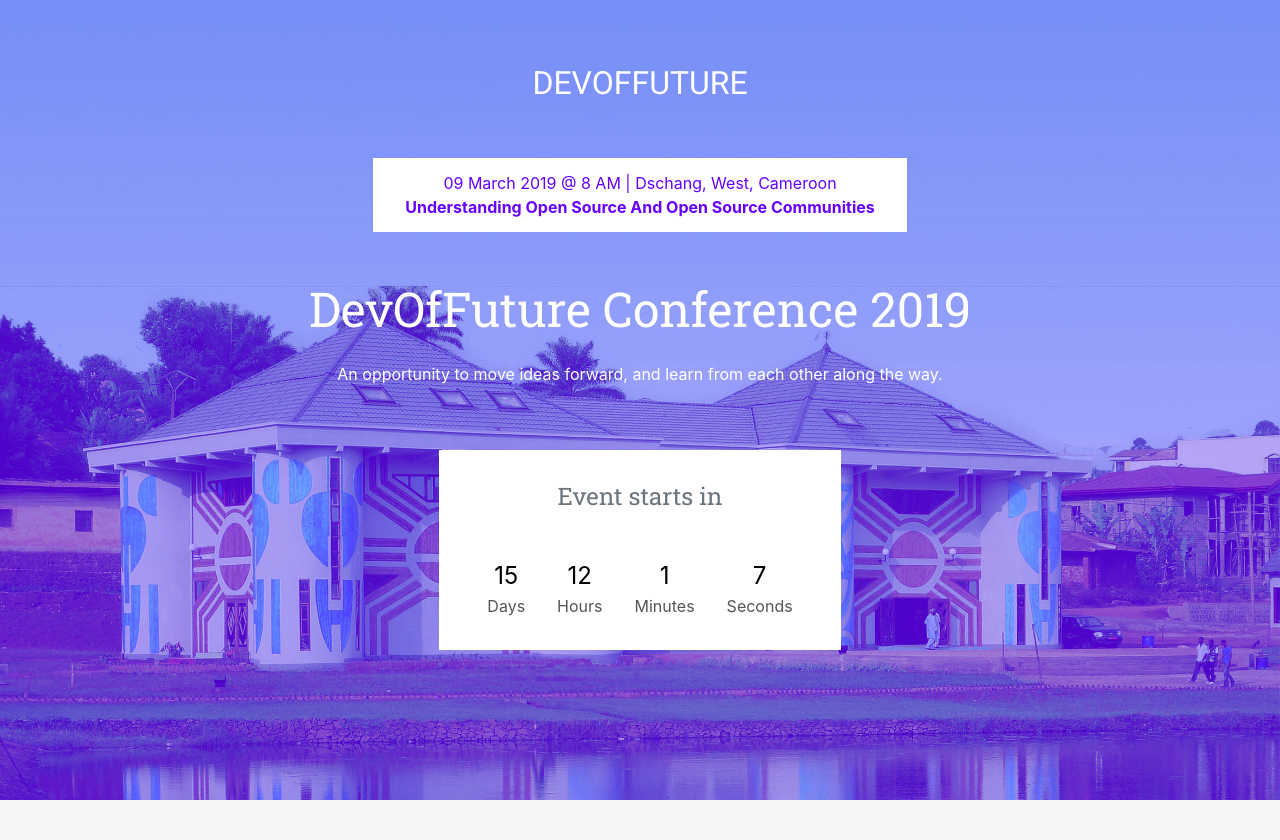
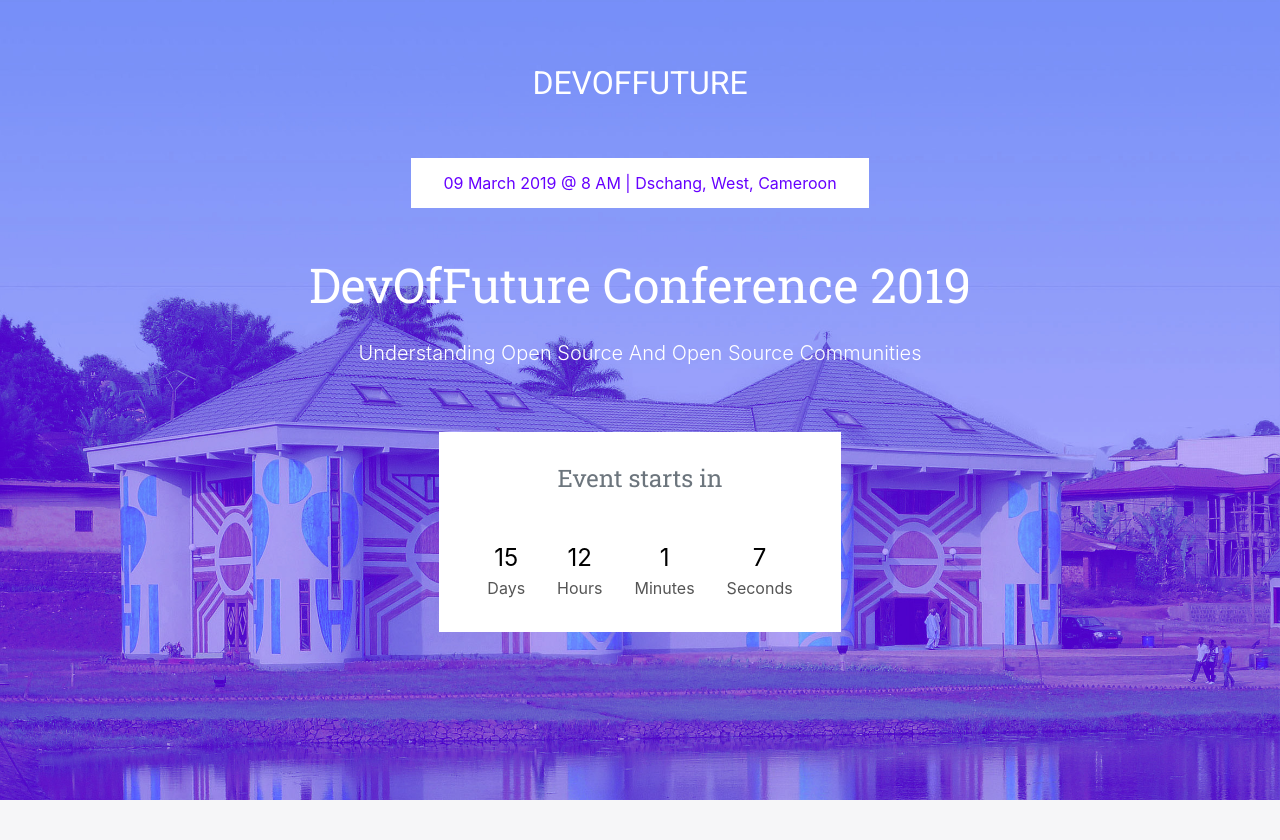
Before and after one commit to DevOfFuture/dof-conf, a Django app: page / in a window 1280 px wide. Shown: the top 840 px of the page. Run offline with Django 3.2, Linux system fonts and the light colour scheme; data that the repository does not hold is empty; some libraries are stand-ins or nearby versions.

Commit message:
Display the theme in a more semantic way

```diff
--- a/dof_conf/templates/pages/home.html
+++ b/dof_conf/templates/pages/home.html
@@ -9,11 +9,10 @@
         <div class="event-date">
           <span>
             09 March 2019 @ 8 AM | Dschang, West, Cameroon <br/>
-            <b> Understanding Open Source And Open Source Communities </b>
           </span>
         </div>
         <h3 class="event-name">DevOfFuture Conference 2019</h3>
-        <p class="event-description">An opportunity to move ideas forward, and learn from each other along the way.</p>
+        <p class="event-description lead">Understanding Open Source And Open Source Communities</p>
         <div class="event-counter-wrapper">
           <h4 class="text-muted mb-5">Event starts in</h4>
           <div class="event-counter">
```
